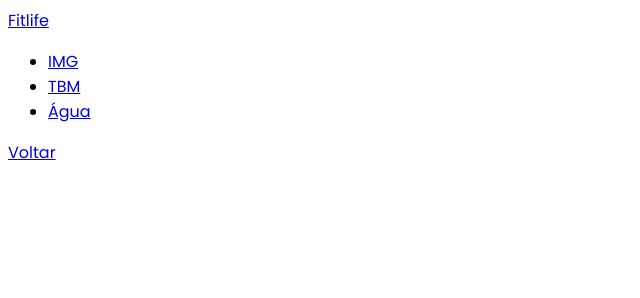
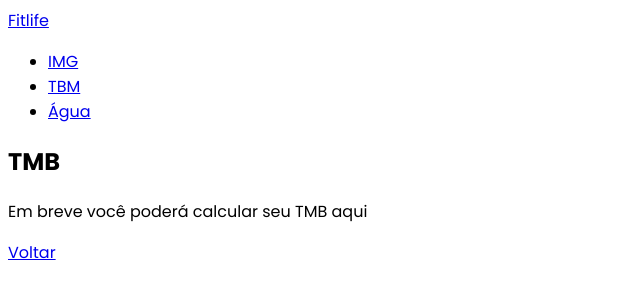
Before and after one commit to zanfolim07/fitlife, a plain HTML site: page pages/tmb.html in a window 1280 px wide. Shown: the whole page, without its empty margins (0-640 px from the left). Drawn offline with Linux system fonts and the light colour scheme.

Commit message:
html semantico no projeto

```diff
--- a/pages/tmb.html
+++ b/pages/tmb.html
@@ -19,7 +19,16 @@
       </ul>
     </nav>
 
-    <a href="../index.html">Voltar</a>
+    <main>
+        <section>
+            <header>
+                <h1>TMB</h1>
+                <p>Em breve você poderá calcular seu TMB aqui</p>
+            </header>
+        </section>
+
+        <a href="../index.html">Voltar</a>
+    </main>
 
 </body>
 </html>
```
Also changed, not shown: pages/imc.html (+7 -0 lines), pages/water.html (+10 -1 lines).
